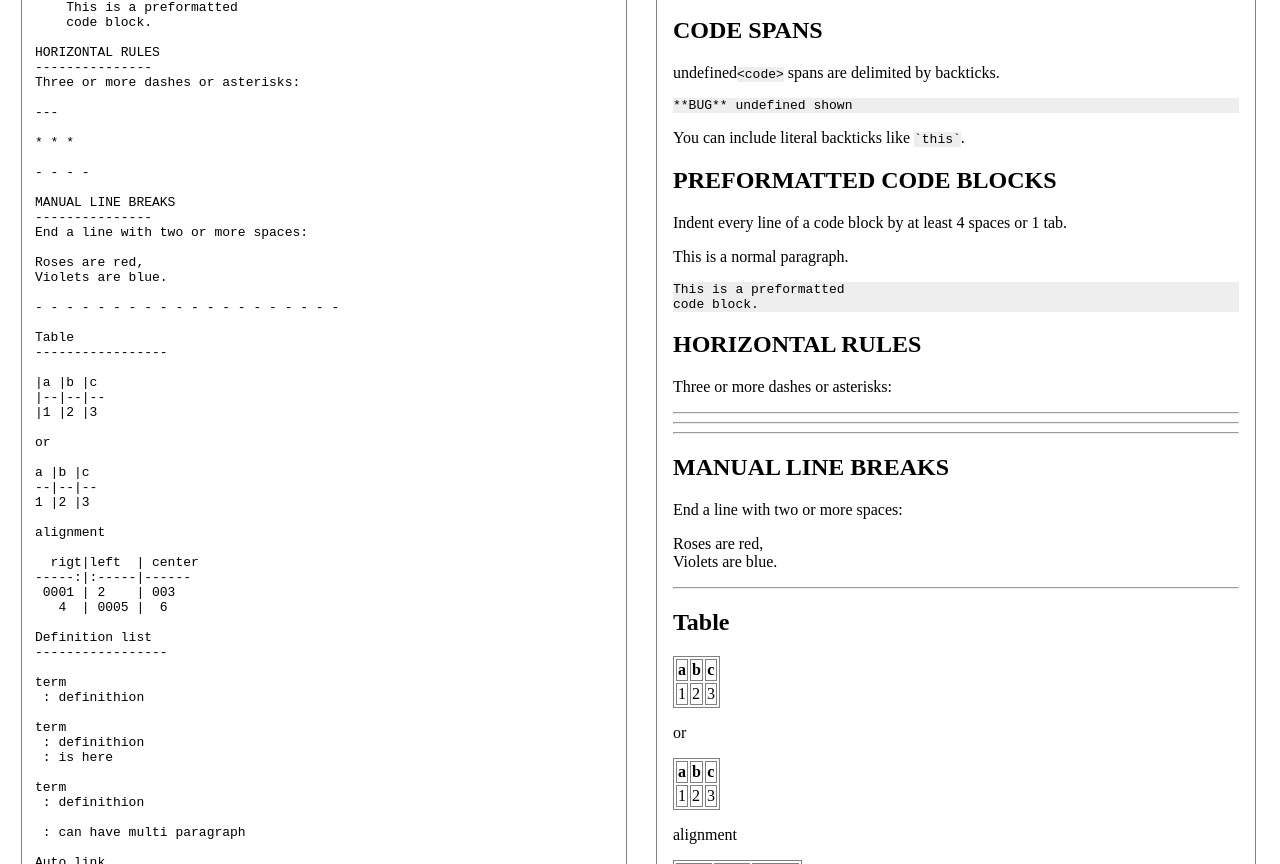
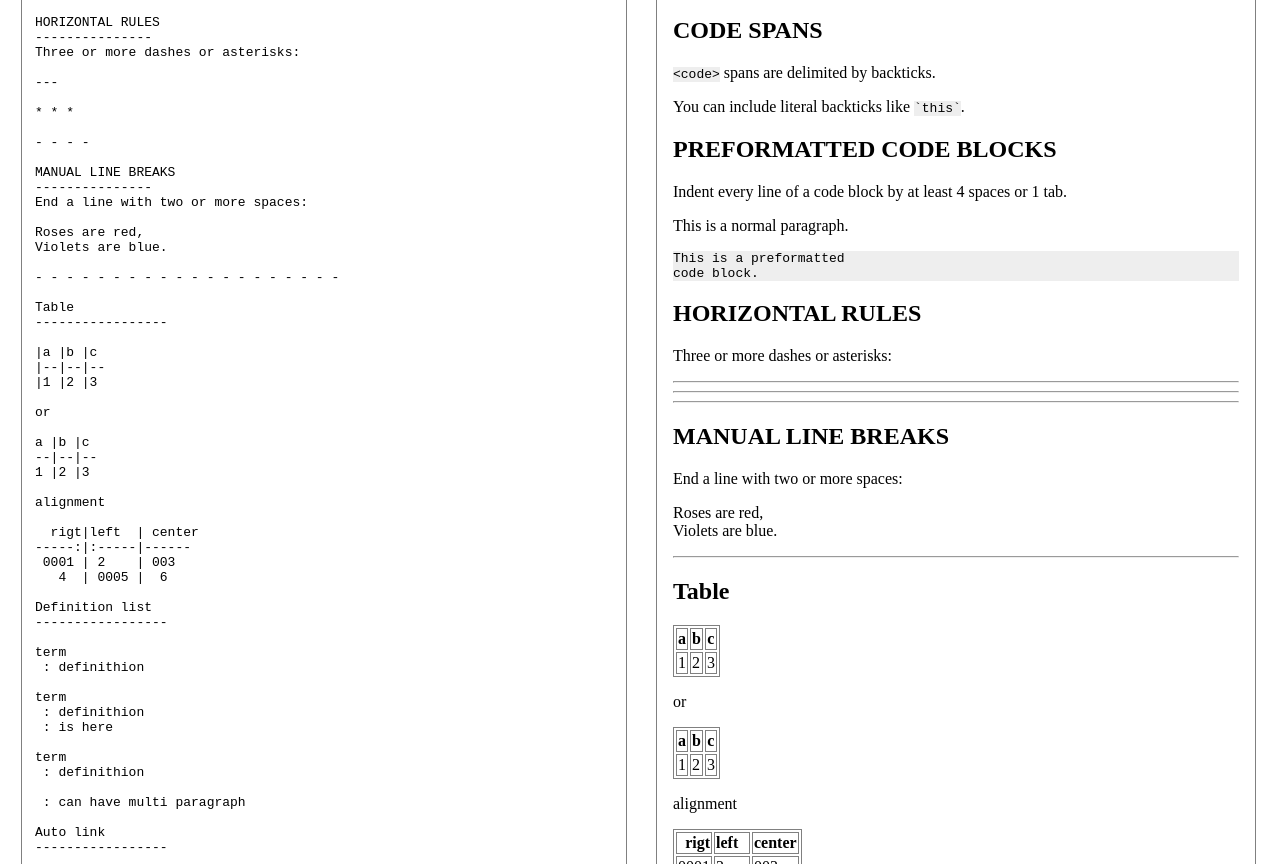
Before and after one commit to tanakahisateru/js-markdown-extra, a plain HTML site: page test.html in a window 1280 px wide. Shown: the part 1587-2451 px from the top of the page. Drawn offline with Linux system fonts and the light colour scheme.

Commit message:
Undefined before code span: fixed

```diff
--- a/js-markdown-extra.js
+++ b/js-markdown-extra.js
@@ -1032,7 +1032,7 @@ function _DoCodeSpans_callback( $0, $1, $2, $3 ) {
 	c = c.replace( md_reg_DoCodeSpans_callback, '' );
 	c = _EncodeCode( c );
 
-	return $1 + "<code>" + c + "</code>";
+	return ($1 ? $1 : '') + "<code>" + c + "</code>";
 }
 
 
```
Also changed, not shown: test.html (+0 -2 lines).
